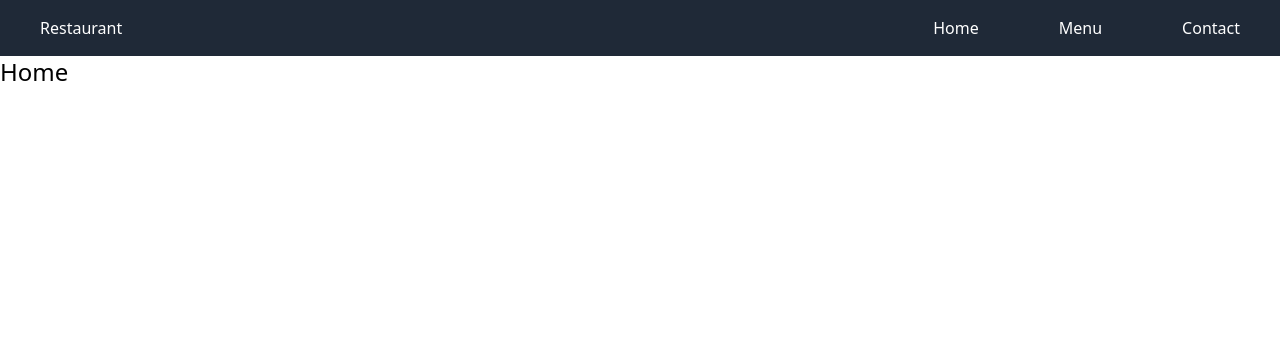
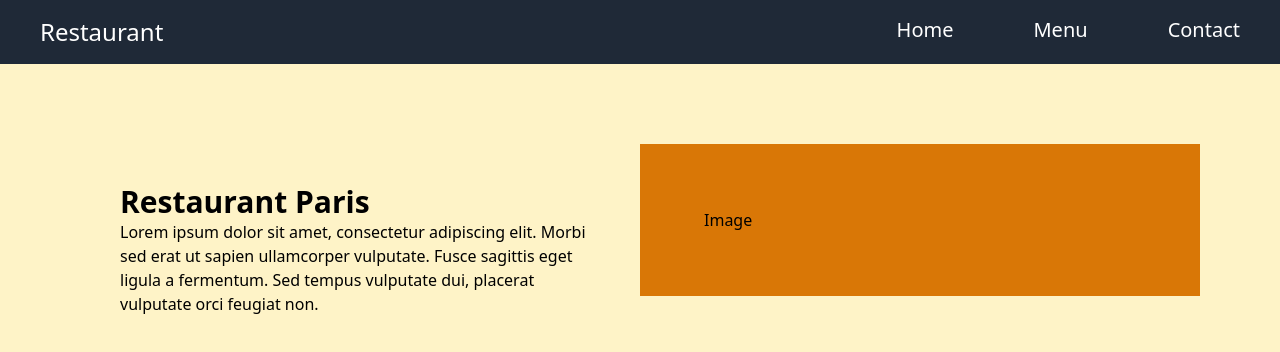
Before and after one commit to helder-barbosa/website-food-next, a Next.js app: page / in a window 1280 px wide. Shown: the top 352 px of the page. Built offline with nearby package versions, Linux system fonts and the light colour scheme.

Commit message:
add Home section

```diff
--- /dev/null
+++ b/components/Home.js
@@ -0,0 +1,21 @@
+import React from 'react'
+
+const Home = () => {
+  return (
+    <div className=" h-screen bg-yellow-100">
+      <div className=" block flex-wrap justify-around p-20 sm:grid grid-cols-2 ">
+        <div className=" p-10 ">
+          <h1 className=' text-3xl font-semibold'>Restaurant Paris</h1>
+          <p>Lorem ipsum dolor sit amet, consectetur adipiscing elit. Morbi sed erat ut sapien ullamcorper vulputate. Fusce sagittis eget ligula a fermentum. Sed tempus vulputate dui, placerat vulputate orci feugiat non.</p>
+        </div>
+        <div>
+          <div className="p-16 bg-yellow-600" >
+            Image
+          </div>
+        </div>
+      </div>
+    </div>
+  )
+}
+
+export default Home
--- a/components/NavBar.js
+++ b/components/NavBar.js
@@ -4,10 +4,10 @@ const NavBar = () => {
   return (
     <div className=" bg-gray-800 text-white flex justify-between">
       <div>
-        <h2 className=" p-4 mx-6 hover:text-yellow-500"><a href="/">Restaurant</a></h2>
+        <h2 className=" p-4 mx-6 hover:text-yellow-500 text-2xl"><a href="/">Restaurant</a></h2>
       </div>
       <div>
-        <ul className=" flex">
+        <ul className=" flex text-xl ">
           <li className=" p-4 mx-6 hover:text-yellow-500"><a href="/">Home</a></li>
           <li className=" p-4 mx-6"><a>Menu</a></li>
           <li className=" p-4 mx-6"><a>Contact</a></li>
--- a/pages/index.js
+++ b/pages/index.js
@@ -1,11 +1,12 @@
 import React from 'react'
 import NavBar from '../components/NavBar'
+import Home from '../components/Home'
 
 const Index = () => {
   return (
     <div>
       <NavBar />
-      <h1 className=" text-2xl">Home</h1>
+      <Home />
     </div>
   )
 }
```
Also changed, not shown: public/breakfast.svg (added).
